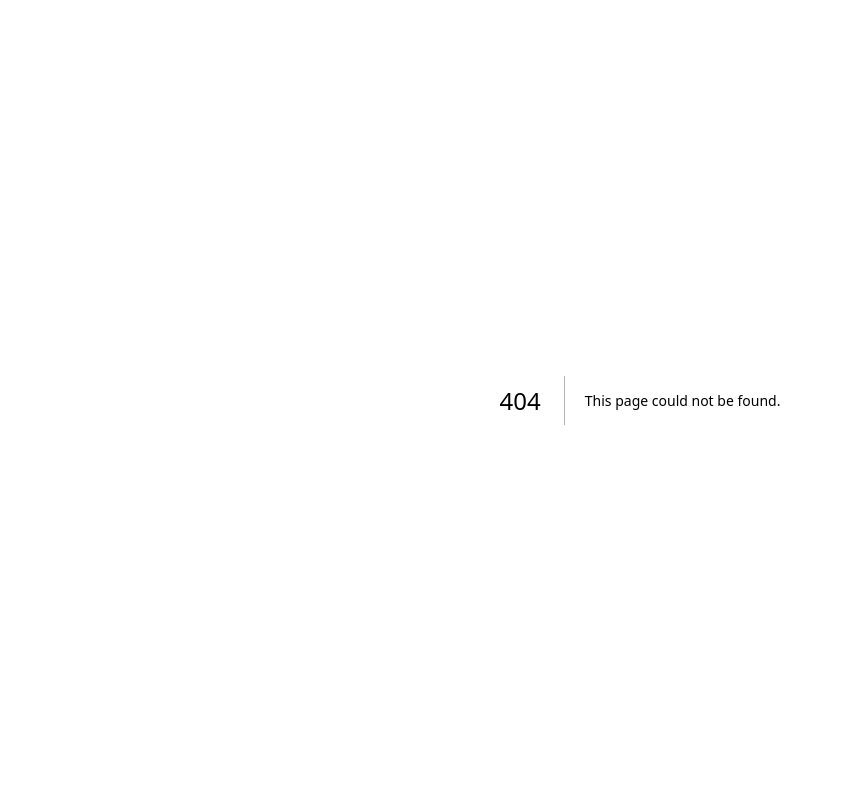
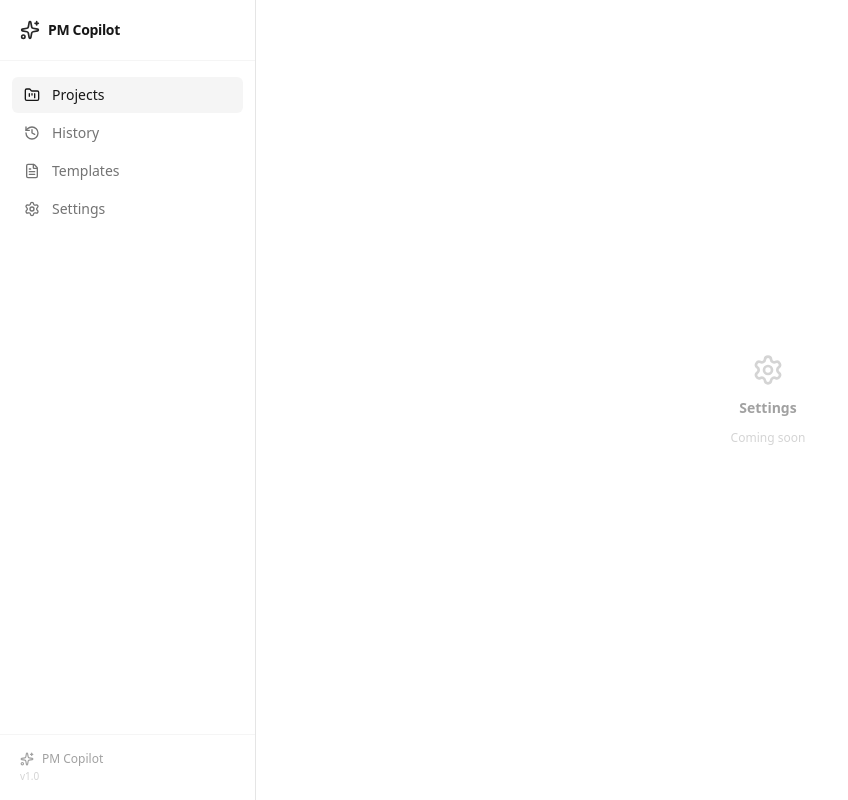
Before and after one commit to 1skyi/pm-copilot, a Next.js app: page /settings in a window 1280 px wide. Before the commit this address had no page. Shown: the whole page, without its empty margins (0-848 px from the left). Built offline with nearby package versions, Linux system fonts and the light colour scheme.

Commit message:
add-history-templates-settings-page-skeletons

```diff
--- /dev/null
+++ b/src/app/history/page.tsx
@@ -0,0 +1,21 @@
+"use client"
+
+import { Sidebar } from "@/components/layout/Sidebar"
+import { History } from "lucide-react"
+
+export default function HistoryPage() {
+  return (
+    <div className="flex h-screen w-full overflow-hidden bg-neutral-50">
+      <aside className="w-[20%] min-w-[200px] max-w-[280px] flex-shrink-0 border-r border-neutral-200 bg-white">
+        <Sidebar />
+      </aside>
+      <main className="flex-1 flex items-center justify-center bg-white">
+        <div className="text-center space-y-3">
+          <History className="h-8 w-8 text-neutral-300 mx-auto" />
+          <h2 className="text-sm font-semibold text-neutral-400">History</h2>
+          <p className="text-xs text-neutral-300">Coming soon</p>
+        </div>
+      </main>
+    </div>
+  )
+}
--- /dev/null
+++ b/src/app/settings/page.tsx
@@ -0,0 +1,21 @@
+"use client"
+
+import { Sidebar } from "@/components/layout/Sidebar"
+import { Settings } from "lucide-react"
+
+export default function SettingsPage() {
+  return (
+    <div className="flex h-screen w-full overflow-hidden bg-neutral-50">
+      <aside className="w-[20%] min-w-[200px] max-w-[280px] flex-shrink-0 border-r border-neutral-200 bg-white">
+        <Sidebar />
+      </aside>
+      <main className="flex-1 flex items-center justify-center bg-white">
+        <div className="text-center space-y-3">
+          <Settings className="h-8 w-8 text-neutral-300 mx-auto" />
+          <h2 className="text-sm font-semibold text-neutral-400">Settings</h2>
+          <p className="text-xs text-neutral-300">Coming soon</p>
+        </div>
+      </main>
+    </div>
+  )
+}
--- /dev/null
+++ b/src/app/templates/page.tsx
@@ -0,0 +1,21 @@
+"use client"
+
+import { Sidebar } from "@/components/layout/Sidebar"
+import { FileText } from "lucide-react"
+
+export default function TemplatesPage() {
+  return (
+    <div className="flex h-screen w-full overflow-hidden bg-neutral-50">
+      <aside className="w-[20%] min-w-[200px] max-w-[280px] flex-shrink-0 border-r border-neutral-200 bg-white">
+        <Sidebar />
+      </aside>
+      <main className="flex-1 flex items-center justify-center bg-white">
+        <div className="text-center space-y-3">
+          <FileText className="h-8 w-8 text-neutral-300 mx-auto" />
+          <h2 className="text-sm font-semibold text-neutral-400">Templates</h2>
+          <p className="text-xs text-neutral-300">Coming soon</p>
+        </div>
+      </main>
+    </div>
+  )
+}
--- a/src/components/layout/Sidebar.tsx
+++ b/src/components/layout/Sidebar.tsx
@@ -1,6 +1,7 @@
 "use client"
 
 import { useState } from "react"
+import Link from "next/link"
 import {
   LayoutDashboard,
   FolderKanban,
@@ -38,8 +39,9 @@ export function Sidebar() {
         {MENU_ITEMS.map((item) => {
           const Icon = iconMap[item.icon]
           return (
-            <button
+            <Link
               key={item.id}
+              href={item.id === "projects" ? "/" : `/${item.id}`}
               onClick={() => setActiveId(item.id)}
               className={cn(
                 "flex w-full items-center gap-3 rounded-md px-3 py-2 text-sm transition-colors",
@@ -50,7 +52,7 @@ export function Sidebar() {
             >
               {Icon && <Icon className="h-4 w-4 flex-shrink-0" />}
               <span>{item.label}</span>
-            </button>
+            </Link>
           )
         })}
       </nav>
```
